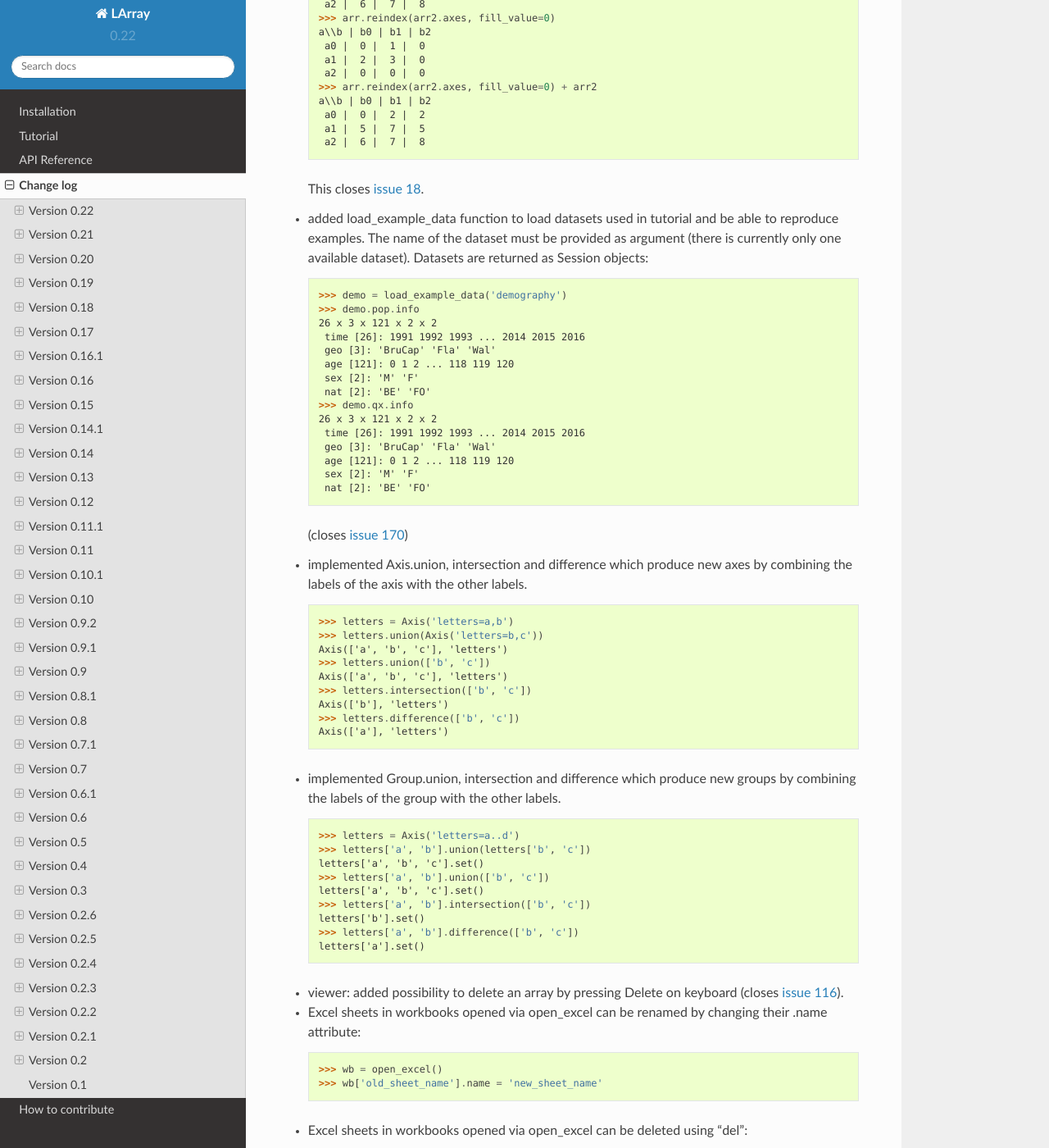
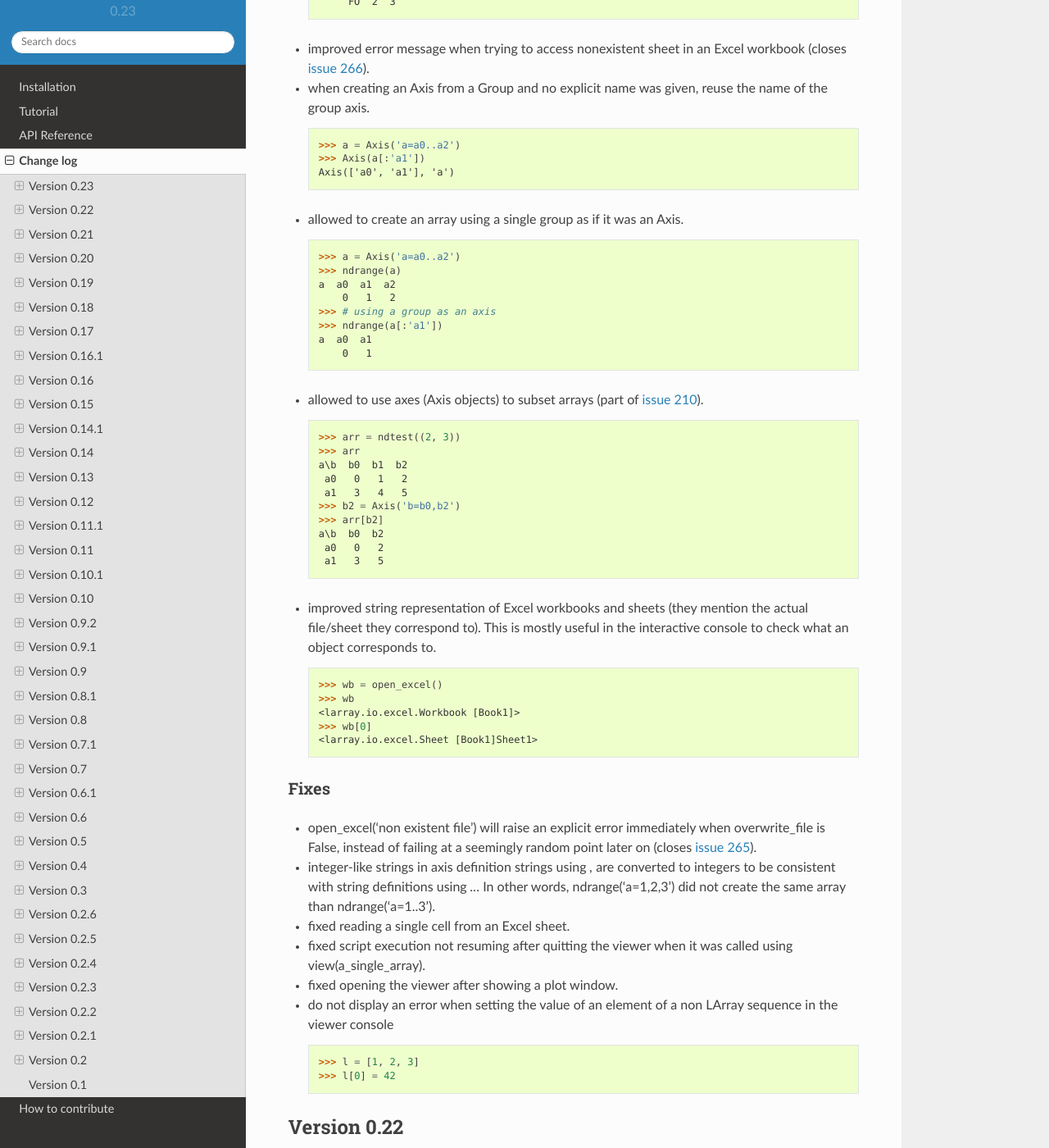
Before and after one commit to larray-project/larray, a Sphinx documentation site: the page built from doc/source/changes.rst, in a window 1280 px wide and 1400 px high, scrolled down 1715 px. Shown: the whole window at 82% size. Built offline with Sphinx 7.4.7 and the Read the Docs theme 2.0.0, drawn with Linux system fonts in a browser that asks for light colours; some of the changed text lies outside the part shown.

Commit message:
prepare for release 0.23

```diff
--- a/doc/source/changes.rst
+++ b/doc/source/changes.rst
@@ -1,5 +1,13 @@
 Change log
 ##########
+
+Version 0.23
+============
+
+Released on 2017-05-29.
+
+.. include:: ./changes/version_0_23.rst.inc
+
 
 Version 0.22
 ============
--- a/doc/source/conf.py
+++ b/doc/source/conf.py
@@ -76,9 +76,9 @@
 # built documents.
 #
 # The short X.Y version.
-version = '0.22'
+version = '0.23'
 # The full version, including alpha/beta/rc tags.
-release = '0.22'
+release = '0.23'
 
 # The language for content autogenerated by Sphinx. Refer to documentation
 # for a list of supported languages.
--- a/larray/__init__.py
+++ b/larray/__init__.py
@@ -7,4 +7,4 @@
 from larray.extra import *
 from larray.viewer import *
 
-__version__ = "0.22"
+__version__ = "0.23"
--- a/setup.py
+++ b/setup.py
@@ -8,7 +8,7 @@
 
 
 DISTNAME = 'larray'
-VERSION = '0.22'
+VERSION = '0.23'
 AUTHOR = 'Gaetan de Menten, Geert Bryon, Johan Duyck, Alix Damman'
 AUTHOR_EMAIL = 'gdementen@gmail.com'
 DESCRIPTION = "N-D labeled arrays in Python"
```
Also changed, not shown: 1 other file.
